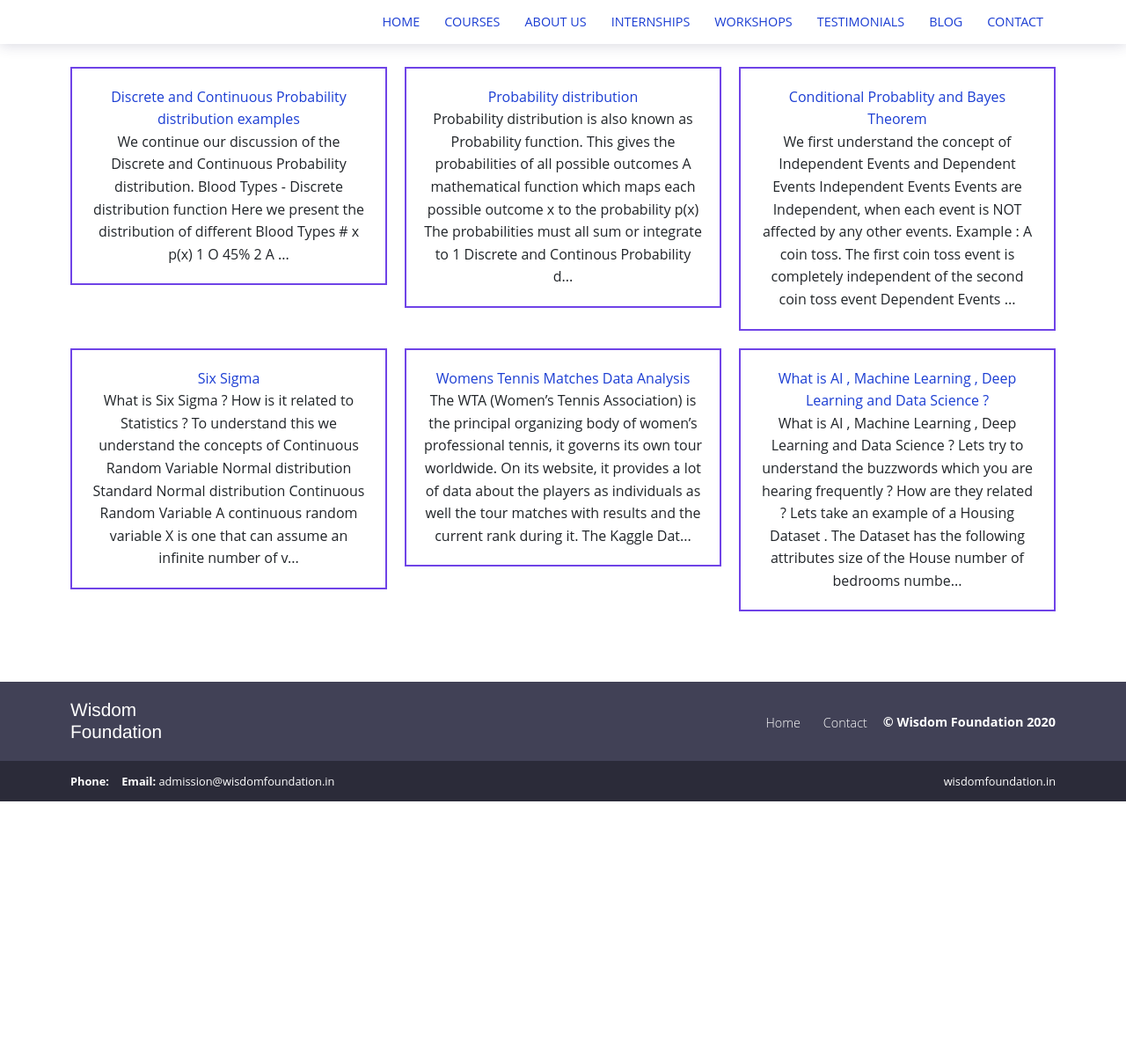
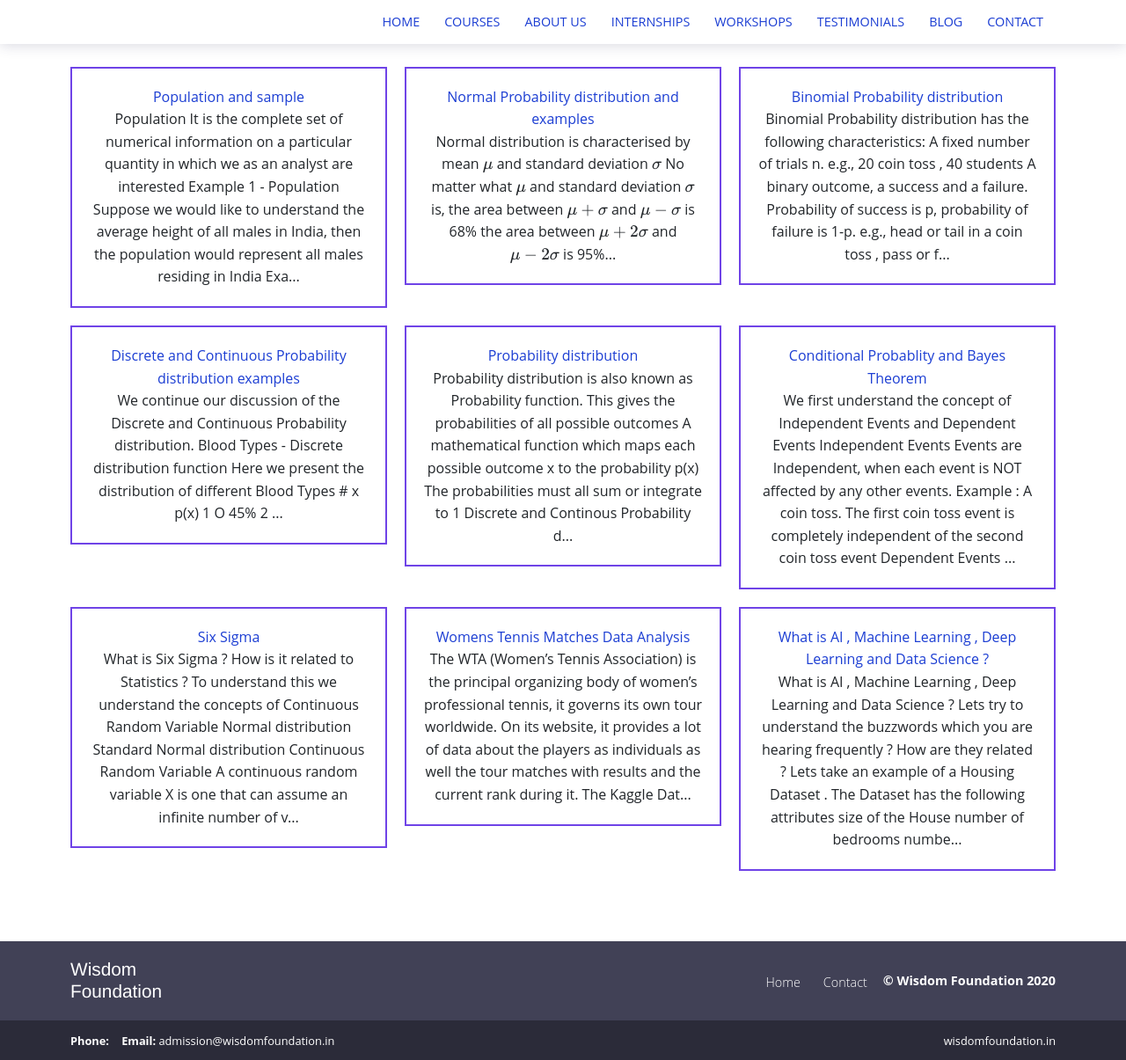
Before and after one commit to knowledgefoundation/knowledgefoundation.github.io, a Jekyll site: the page built from posts.html, in a window 1280 px wide. Shown: the whole page at 88% size. Built offline with Jekyll 4.4.1, drawn with Linux system fonts in a browser that asks for light colours; formulas are drawn with MathJax 3; before the commit the page ends 911 px from its top, so only the background shows below that.

Commit message:
Probability distributions posts

```diff
--- /dev/null
+++ b/_posts/2020-05-30-binomial-distribution.md
@@ -0,0 +1,92 @@
+---
+layout: post
+title: Binomial Probability distribution
+categories:
+- Statistics
+tags:
+-
+description: Binomial Probability distribution
+
+---
+
+Binomial Probability distribution has the following characteristics:
+
+* A fixed number of trials **n**. e.g., 20 coin toss , 40 students
+
+* A binary outcome, a success and a failure. Probability of success is p, probability of failure is 1-p. e.g., head or tail in a coin toss , pass or fail of sttudents in an exam, positive and negative results of a test of a patient.
+
+* Constant probability for each trial.e.g., The  probability of a head in each trial is p, the probability of a pass or fail of a student is p1.
+
+
+## Coin Toss Example
+
+5 coin tosses. What is the probability that there are 3 Heads and 2 Tails ?  This is an example of a **Binomial Probability Distribution**.
+
+<div class="img_row">
+	<img class="col three" src="../../assets/images/binomial-distribution/dice.jpg"/>
+</div>
+
+
+Probability of a head is 0.5. One way to get 3 Heads and 2  Tails is HHHTTT. Probability is $${(0.5)}^{5}$$. The other ways of having 3 Heads and 2  Tails is provided below.
+
+<table class="table">
+  <thead class="thead-dark">
+    <tr>
+      <th scope="col">#</th>
+      <th scope="col">Outcome</th>
+      <th scope="col">Probability</th>
+    </tr>
+  </thead>
+  <tbody>
+    <tr>
+      <th scope="row">1</th>
+      <td>HHHTT</td>
+      <td>$${(0.5)}^{5}$$</td>
+    </tr>
+    <tr>
+      <th scope="row">2</th>
+      <td>HHTHT</td>
+      <td>$${(0.5)}^{5}$$</td>
+    </tr>
+    <tr>
+      <th scope="row">4</th>
+      <td>HHTTH</td>
+      <td>$${(0.5)}^{5}$$</td>
+    </tr>
+    <tr>
+      <th scope="row">5</th>
+      <td>THHTH</td>
+      <td>$${(0.5)}^{5}$$</td>
+    </tr>
+    <tr>
+      <th scope="row">6</th>
+      <td>THHHT</td>
+      <td>$${(0.5)}^{5}$$</td>
+    </tr>
+     <tr>
+      <th scope="row">7</th>
+      <td>HHTHT</td>
+      <td>$${(0.5)}^{5}$$</td>
+    </tr>
+    <tr>
+      <th scope="row">8</th>
+      <td>TTHHH</td>
+      <td>$${(0.5)}^{5}$$</td>
+    </tr>
+    <tr>
+      <th scope="row">9</th>
+      <td>THHTH</td>
+      <td>$${(0.5)}^{5}$$</td>
+    </tr>
+    <tr>
+      <th scope="row">10</th>
+      <td>THTHH</td>
+      <td>$${(0.5)}^{5}$$</td>
+    </tr>
+    </tbody>
+</table>
+
+There are therefore $${5 \choose 3}$$ ways of getting 3 heads and 2 tails. Therefore the probability is
+$${5 \choose 3}$$ * $${(0.5)}^{3} * {(0.5)}^{2}$$.
+
+Therefore the probability using **n** trials and getting **X** success is $${n \choose X}$$ * $${(p)}^{X} * {(1-p)}^{n-X}$$.
--- /dev/null
+++ b/_posts/2020-05-30-normal-distribution.md
@@ -0,0 +1,55 @@
+---
+layout: post
+title: Normal Probability distribution and examples
+categories:
+- Statistics
+tags:
+-
+description: Normal Probability distribution
+
+---
+Normal distribution is characterised by mean $$\mu$$ and standard deviation $$\sigma$$
+
+<img src="../../assets/images/normal-distribution/normal.png"/>
+
+No matter what $$\mu$$ and standard deviation $$\sigma$$  is,
+* the area between $$\mu + \sigma$$  and $$\mu - \sigma$$ is 68%
+
+*  the area between $$\mu + 2\sigma$$  and $$\mu - 2\sigma$$ is 95%
+
+*  the area between $$\mu + 3\sigma$$  and $$\mu - 3\sigma$$ is 97%
+
+## Standard Normal Distribution
+
+The standard normal distribution is characterised by $$\mu$$ of **0** and $$\sigma$$ is **1**.
+
+All normal distributions can be converted into standard normal distribution by subtracting the mean and dividing by the standard deviation.
+
+Z = (X - $$\mu$$) / $$\sigma$$
+
+## Birth Weights example
+
+If Birth weights in a population are normally distributed with a mean of 109 oz and a standard deviation of 13 oz,
+
+### Question
+
+What is the chance of having birth weights of **141 oz and higher**  when sampling birth records at random ?
+
+### Solution
+
+Z score of 141 = ( 141 - 109)/13 = 2.46
+
+Probability of the weight 141 and lower corresponding to Z score of 2.46 is 0.99305
+
+Probability of the weight 141 and higher 1- 0.99305=.00695
+which is 0.695%
+
+### Question
+
+What is the chance of having birth weights of **120 oz and lighter**  when sampling birth records at random ?
+
+### Solution
+
+Z score of 120 = ( 120 - 109)/13 = 0.846153846
+
+Probability of the weight 120 and lower corresponding to Z score of 0.846153846 is 0.79955  which is around 79.95%
--- /dev/null
+++ b/_posts/2020-06-01-population-sample.md
@@ -0,0 +1,22 @@
+---
+layout: post
+title: Population and sample
+categories:
+- Statistics
+tags:
+-
+description: Population and sample
+
+---
+
+## Population
+
+It is the complete set of numerical information on a particular quantity in which we as an analyst are interested
+
+### Example 1 - Population
+
+Suppose we would like to understand the average height of all males in India, then the population would represent all males residing in India
+
+### Example 2 - Population
+
+Suppose we would like to understand the percentage of votes that a certain candidate would get for an election within a certain constituency. For this population would represent  all voters of the constituency.
```
Also changed, not shown: _posts/2020-05-25-discrete-probablity-distribution.md (+4 -0 lines), assets/images/discrete-distribution/discrete.jpg (added), assets/images/normal-distribution/normal.png (added), 2 other files.
